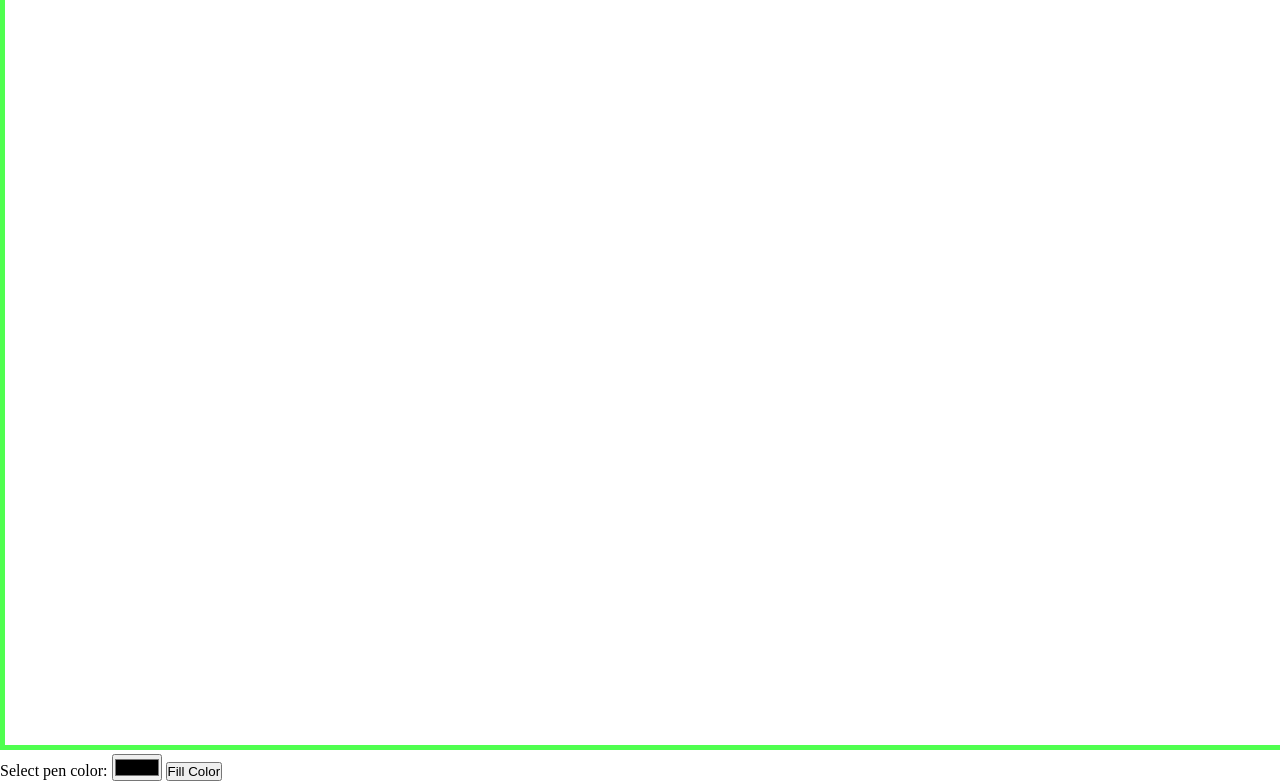
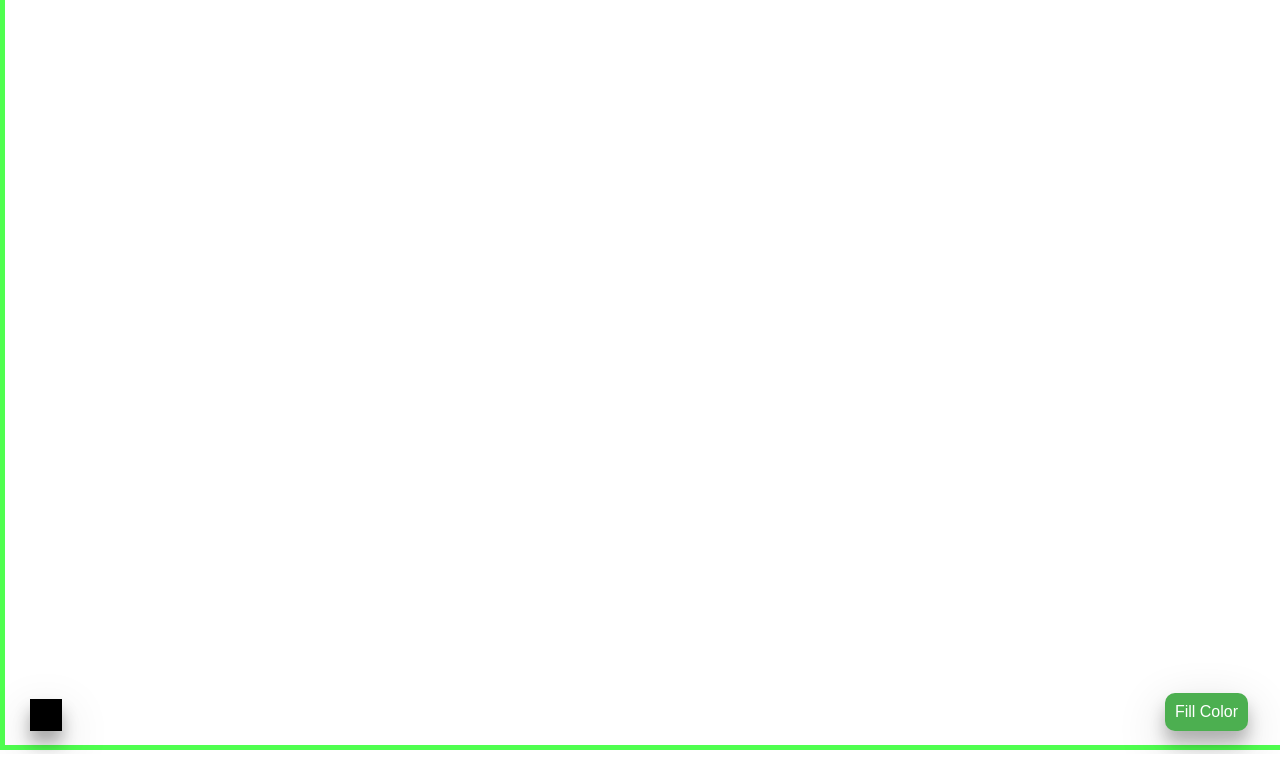
Before and after one commit to saugaatadhikari/justDraw, a plain HTML site: page index.html in a window 1280 px wide. Shown: the part 60-841 px from the top of the page. After the commit the page ends 814 px from the top, so only its background shows below. Drawn offline with Linux system fonts and the light colour scheme.

Commit message:
fixed some positioning and style

```diff
--- a/index.html
+++ b/index.html
@@ -25,8 +25,9 @@
       <button id="clear" type="button">Clear Screen</button>
     </div>
   </body>
-  <label for="favcolor">Select pen color:</label>
-  <input type="color" id="favcolor" name="favcolor" value="#000000" />
+  <div id="picker">
+    <input type="color" id="favcolor" name="favcolor" value="#000000" />
+  </div>
   <button id="fill" type="button">Fill Color</button>
   <script src="script.js"></script>
 </html>
--- a/style.css
+++ b/style.css
@@ -34,7 +34,33 @@
   box-shadow: 0 12px 16px 0 rgba(0, 0, 0, 0.24),
     0 17px 50px 0 rgba(0, 0, 0, 0.19);
 }
+#picker {
+  position: absolute;
+  float: right;
+  left: 30px;
+  bottom: 5px;
+}
+#fill {
+  position: absolute;
+  float: right;
+  right: 30px;
+  bottom: 5px;
 
+  border: none;
+  border-radius: 10px;
+  color: rgb(241, 241, 241);
+  padding: 10px;
+  text-align: center;
+  text-decoration: none;
+
+  font-size: 16px;
+  margin: 4px 2px;
+  cursor: pointer;
+  background-color: #4caf50; /* Green */
+  color: white;
+  box-shadow: 0 12px 16px 0 rgba(0, 0, 0, 0.24),
+    0 17px 50px 0 rgba(0, 0, 0, 0.19);
+}
 .text {
   position: absolute;
   top: 5px;
@@ -47,7 +73,20 @@
   font-family: "Trebuchet MS", "Lucida Sans Unicode", "Lucida Grande",
     "Lucida Sans", Arial, sans-serif;
 }
-
+input[type="color"] {
+  -webkit-appearance: none;
+  border: 3px grey;
+  width: 32px;
+  height: 32px;
+  box-shadow: 0px 12px 16px 0 rgba(0, 0, 0, 0.3),
+    0 17px 50px 0 rgba(0, 0, 0, 0.19);
+}
+input[type="color"]::-webkit-color-swatch-wrapper {
+  padding: 0;
+}
+input[type="color"]::-webkit-color-swatch {
+  border: 5px grey;
+}
 /* Sliders */
 
 /* .slider {
```
